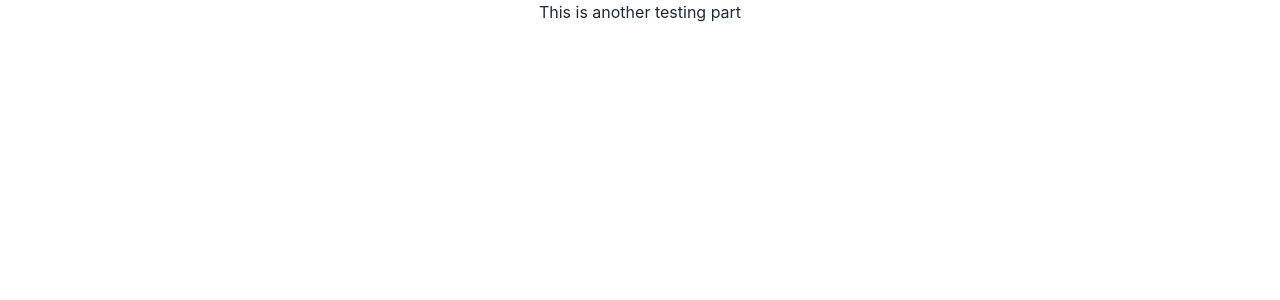
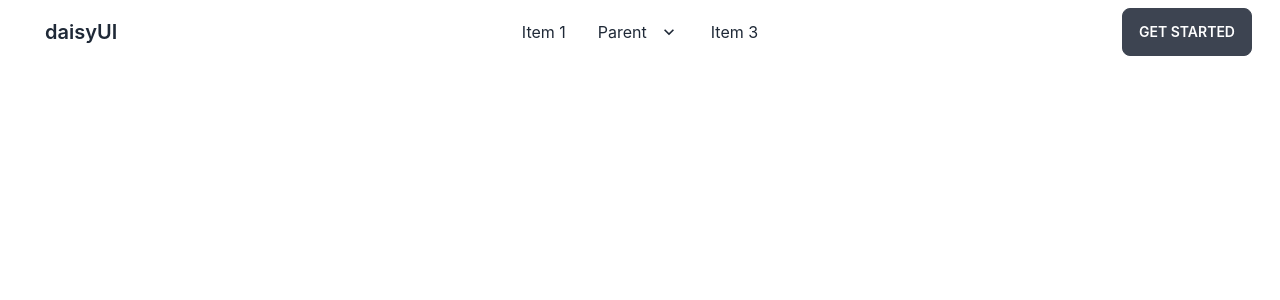
Before and after one commit to Amran-H/Kalender, a React (Create React App) app: page / in a window 1280 px wide. Shown: the top 300 px of the page. Built offline with nearby package versions, Linux system fonts and the light colour scheme.

Commit message:
Full layout and navbar added

```diff
--- a/package.json
+++ b/package.json
@@ -9,6 +9,7 @@
     "daisyui": "^2.46.1",
     "react": "^18.2.0",
     "react-dom": "^18.2.0",
+    "react-router-dom": "^6.6.2",
     "react-scripts": "5.0.1",
     "web-vitals": "^2.1.4"
   },
--- a/public/index.html
+++ b/public/index.html
@@ -1,14 +1,12 @@
 <!DOCTYPE html>
-<html lang="en">
+<html data-theme="light" lang="en">
+
 <head>
   <meta charset="utf-8" />
   <link rel="icon" href="%PUBLIC_URL%/favicon.ico" />
   <meta name="viewport" content="width=device-width, initial-scale=1" />
   <meta name="theme-color" content="#000000" />
-    <meta
-      name="description"
-      content="Web site created using create-react-app"
-    />
+  <meta name="description" content="Web site created using create-react-app" />
   <link rel="apple-touch-icon" href="%PUBLIC_URL%/logo192.png" />
   <!--
       manifest.json provides metadata used when your web app is installed on a
@@ -26,6 +24,7 @@
     -->
   <title>React App</title>
 </head>
+
 <body>
   <noscript>You need to enable JavaScript to run this app.</noscript>
   <div id="root"></div>
@@ -40,4 +39,5 @@
       To create a production bundle, use `npm run build` or `yarn build`.
     -->
 </body>
+
 </html>
--- a/src/App.js
+++ b/src/App.js
@@ -1,9 +1,11 @@
-import "./App.css";
+import { RouterProvider } from "react-router-dom";
+import router from "./Routes/Routes/Routes";
+
 
 function App() {
   return (
-    <div className="App">
-      <h1> This is another testing part</h1>
+    <div className='max-w-[1240px] mx-auto'>
+      <RouterProvider router={router}></RouterProvider>
     </div>
   );
 }
--- /dev/null
+++ b/src/Layout/Main.js
@@ -0,0 +1,15 @@
+import React from 'react';
+import { Outlet } from 'react-router-dom';
+import Navbar from '../Pages/Shared/Navbar/Navbar';
+
+const Main = () => {
+    return (
+        <div>
+            <Navbar></Navbar>
+            <Outlet></Outlet>
+
+        </div>
+    );
+};
+
+export default Main;
--- /dev/null
+++ b/src/Pages/Shared/Navbar/Navbar.js
@@ -0,0 +1,52 @@
+import React from 'react';
+import { Link } from 'react-router-dom';
+
+const Navbar = () => {
+    return (
+        <div className="navbar bg-base-100">
+            <div className="navbar-start">
+                <div className="dropdown">
+                    <label tabIndex={0} className="btn btn-ghost lg:hidden">
+                        <svg xmlns="http://www.w3.org/2000/svg" className="h-5 w-5" fill="none" viewBox="0 0 24 24" stroke="currentColor"><path strokeLinecap="round" strokeLinejoin="round" strokeWidth="2" d="M4 6h16M4 12h8m-8 6h16" /></svg>
+                    </label>
+                    <ul tabIndex={0} className="menu menu-compact dropdown-content mt-3 p-2 shadow bg-base-100 rounded-box w-52">
+                        <li><Link>Item 1</Link></li>
+                        <li tabIndex={0}>
+                            <Link className="justify-between">
+                                Parent
+                                <svg className="fill-current" xmlns="http://www.w3.org/2000/svg" width="24" height="24" viewBox="0 0 24 24"><path d="M8.59,16.58L13.17,12L8.59,7.41L10,6L16,12L10,18L8.59,16.58Z" /></svg>
+                            </Link>
+                            <ul className="p-2">
+                                <li><Link>Submenu 1</Link></li>
+                                <li><Link>Submenu 2</Link></li>
+                            </ul>
+                        </li>
+                        <li><Link>Item 3</Link></li>
+                    </ul>
+                </div>
+                <Link className="btn btn-ghost normal-case text-xl">daisyUI</Link>
+            </div>
+            <div className="navbar-center hidden lg:flex">
+                <ul className="menu menu-horizontal px-1">
+                    <li><Link>Item 1</Link></li>
+                    <li tabIndex={0}>
+                        <Link>
+                            Parent
+                            <svg className="fill-current" xmlns="http://www.w3.org/2000/svg" width="20" height="20" viewBox="0 0 24 24"><path d="M7.41,8.58L12,13.17L16.59,8.58L18,10L12,16L6,10L7.41,8.58Z" /></svg>
+                        </Link>
+                        <ul className="p-2">
+                            <li><Link>Submenu 1</Link></li>
+                            <li><Link>Submenu 2</Link></li>
+                        </ul>
+                    </li>
+                    <li><Link>Item 3</Link></li>
+                </ul>
+            </div>
+            <div className="navbar-end">
+                <Link className="btn">Get started</Link>
+            </div>
+        </div>
+    );
+};
+
+export default Navbar;
--- /dev/null
+++ b/src/Routes/Routes/Routes.js
@@ -0,0 +1,16 @@
+import { createBrowserRouter } from "react-router-dom";
+import Main from "../../Layout/Main";
+
+const router = createBrowserRouter([
+    {
+        path: '/',
+        element: <Main></Main>,
+        children: [
+
+        ]
+
+    }
+
+])
+
+export default router;
```
Also changed, not shown: 1 other file (tests, documents, lock files or other folders). Lines whose indentation alone changed are shown as unchanged.
